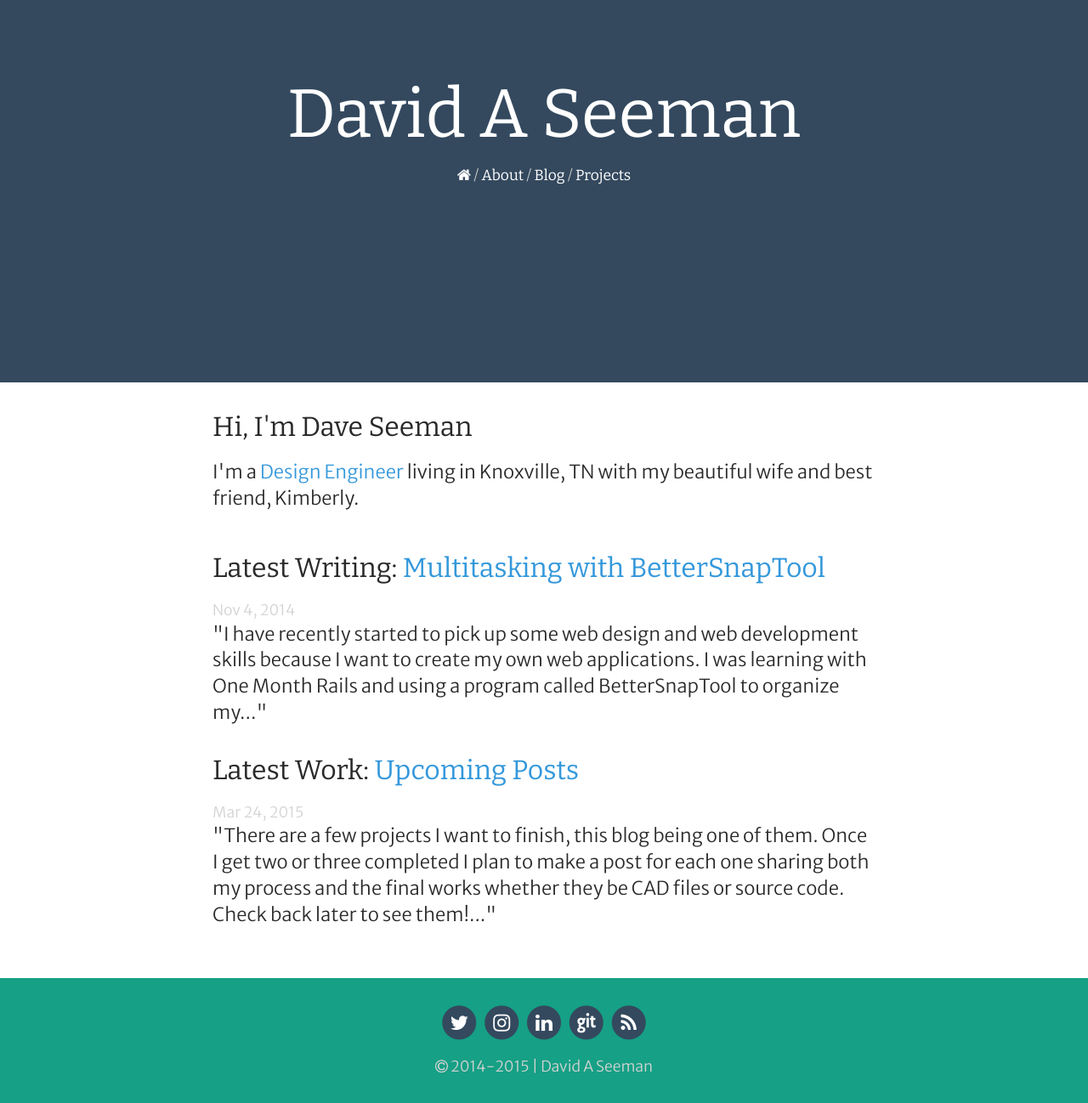
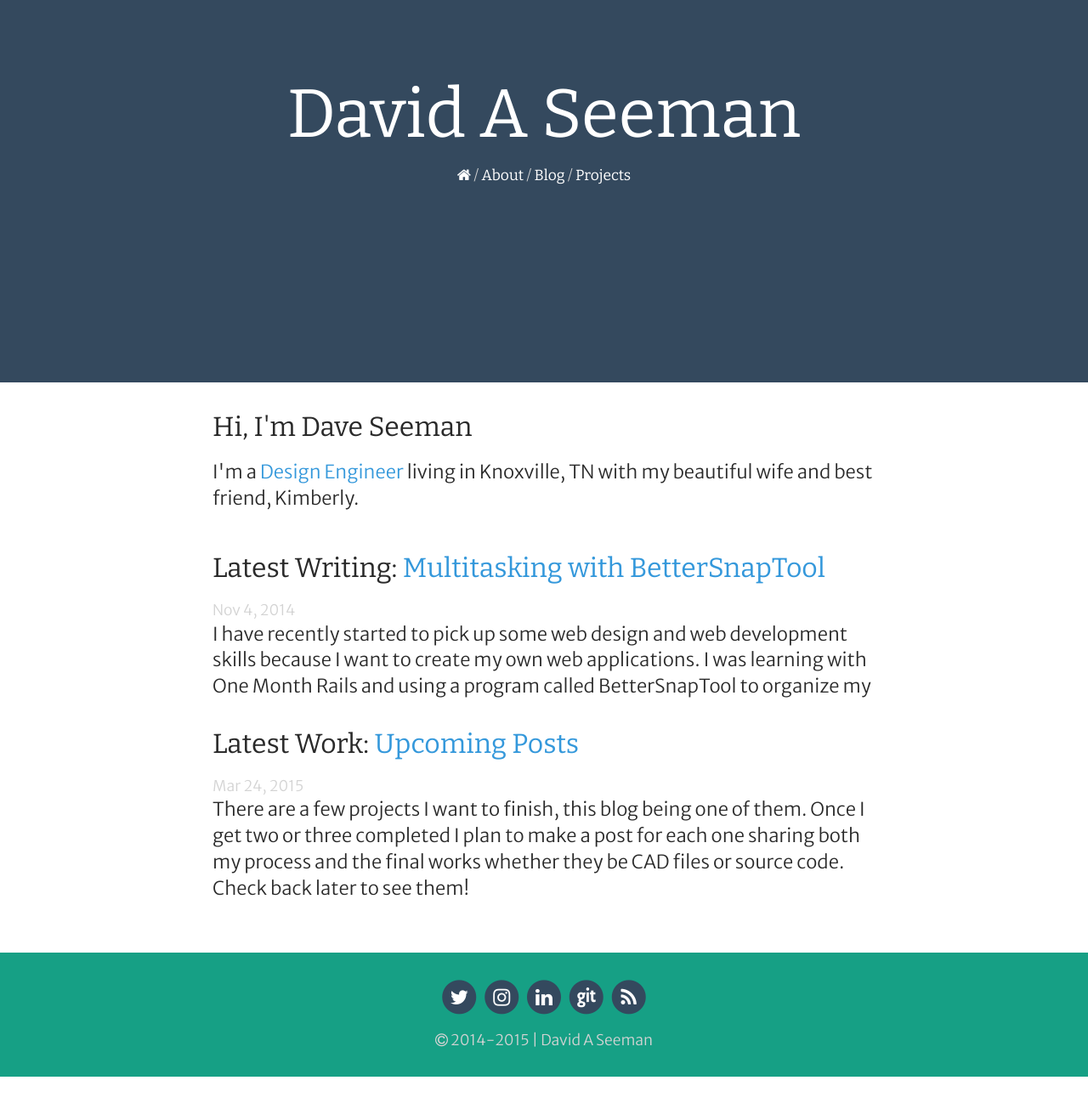
Before and after one commit to Shipwright/daveas.github.io, a Jekyll site: the page built from index.html, in a window 1280 px wide. Shown: the whole page at 85% size. Built offline with Jekyll 4.4.1, drawn with Linux system fonts in a browser that asks for light colours; nearby versions of some CDN libraries; some web fonts are replaced; after the commit the page ends 1267 px from its top, so only the background shows below that.

Commit message:
Update index.html

```diff
--- a/index.html
+++ b/index.html
@@ -11,7 +11,7 @@ layout: default
         <li>
           <h2 class="post-title">Latest Writing: <a href="{{ post.url | prepend: site.baseurl }}">{{ post.title }}</a></h2>
           <p class="post-meta">{{ post.date | date: "%b %-d, %Y" }}{% if post.author %} • {{ post.author }}{% endif %}{% if post.meta %} • {{ post.meta }}{% endif %}</p>
-          "{{ post.excerpt }}..."
+          {{ post.excerpt }}
         </li>
       {% endfor %}
     </ul>
@@ -21,7 +21,7 @@ layout: default
         <li>
           <h2 class="post-title">Latest Work: <a href="{{ post.url | prepend: site.baseurl }}">{{ post.title }}</a></h2>
           <p class="post-meta">{{ post.date | date: "%b %-d, %Y" }}{% if post.author %} • {{ post.author }}{% endif %}{% if post.meta %} • {{ post.meta }}{% endif %}</p>
-          "{{ post.excerpt }}..."
+          {{ post.excerpt }}
           <a href="{{ post.url | prepend: site.baseurl }}" target="_blank"></a>
         </li>
       {% endfor %}
```
